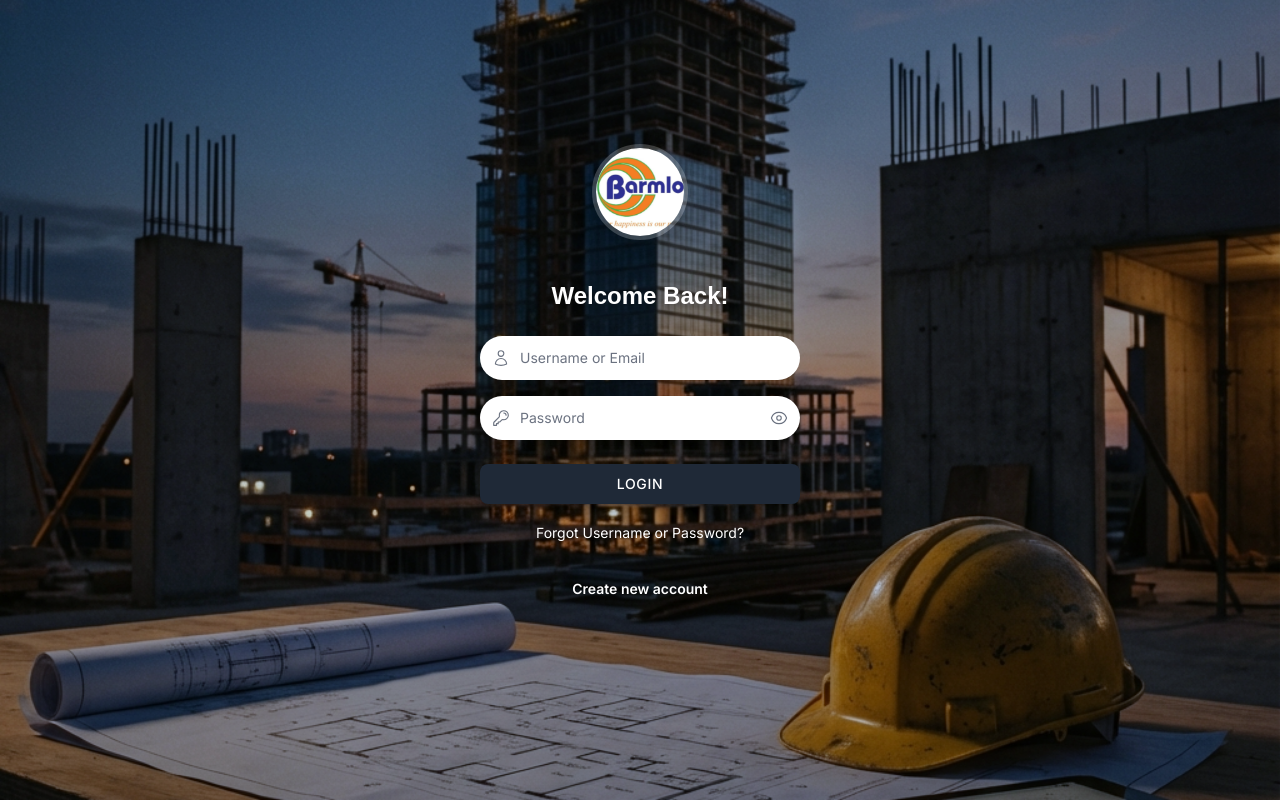
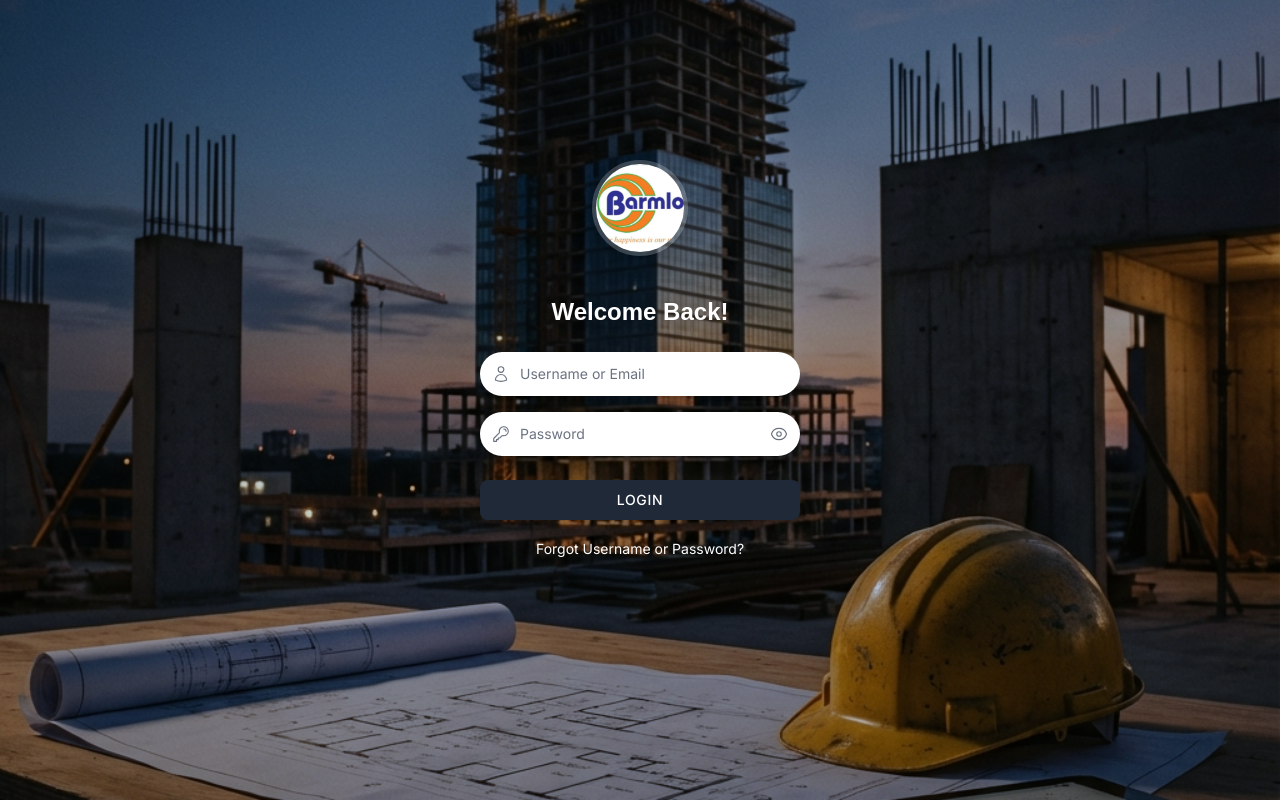
Before and after one commit to emagodi/erp_bamlo, a Next.js app: page /login in a window 1280 px wide. Built offline with nearby package versions, Linux system fonts and the light colour scheme; no server answers; a web font is replaced by a local one.

Commit message:
Changes on the login page

```diff
--- a/app/ui/login-form.tsx
+++ b/app/ui/login-form.tsx
@@ -89,9 +89,9 @@ export default function LoginForm() {
         </div>
 
         <div className="mt-8 text-center">
-          <a href="#" className="text-sm text-white font-semibold hover:text-gray-200 drop-shadow-md">
+          {/* <a href="#" className="text-sm text-white font-semibold hover:text-gray-200 drop-shadow-md">
             Create new account
-          </a>
+          </a> */}
         </div>
 
         <div
```
